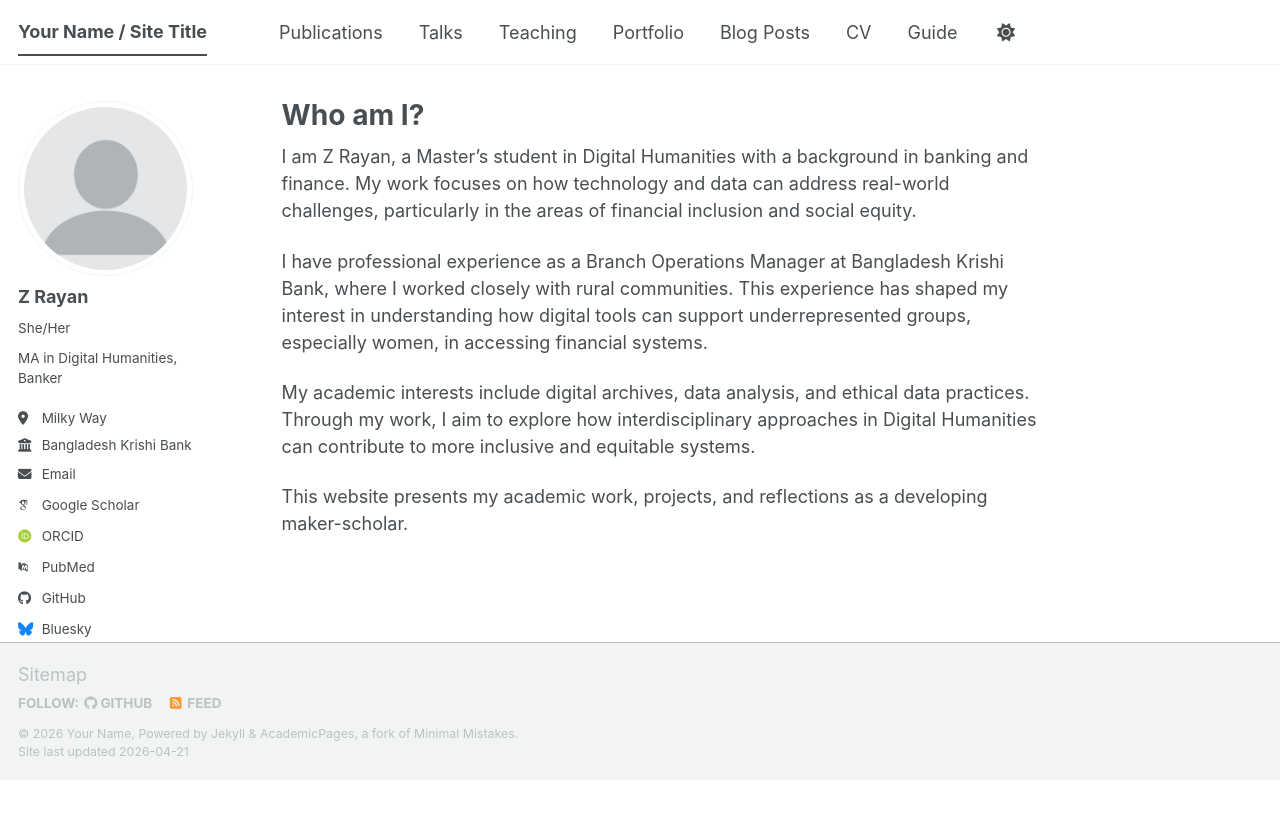
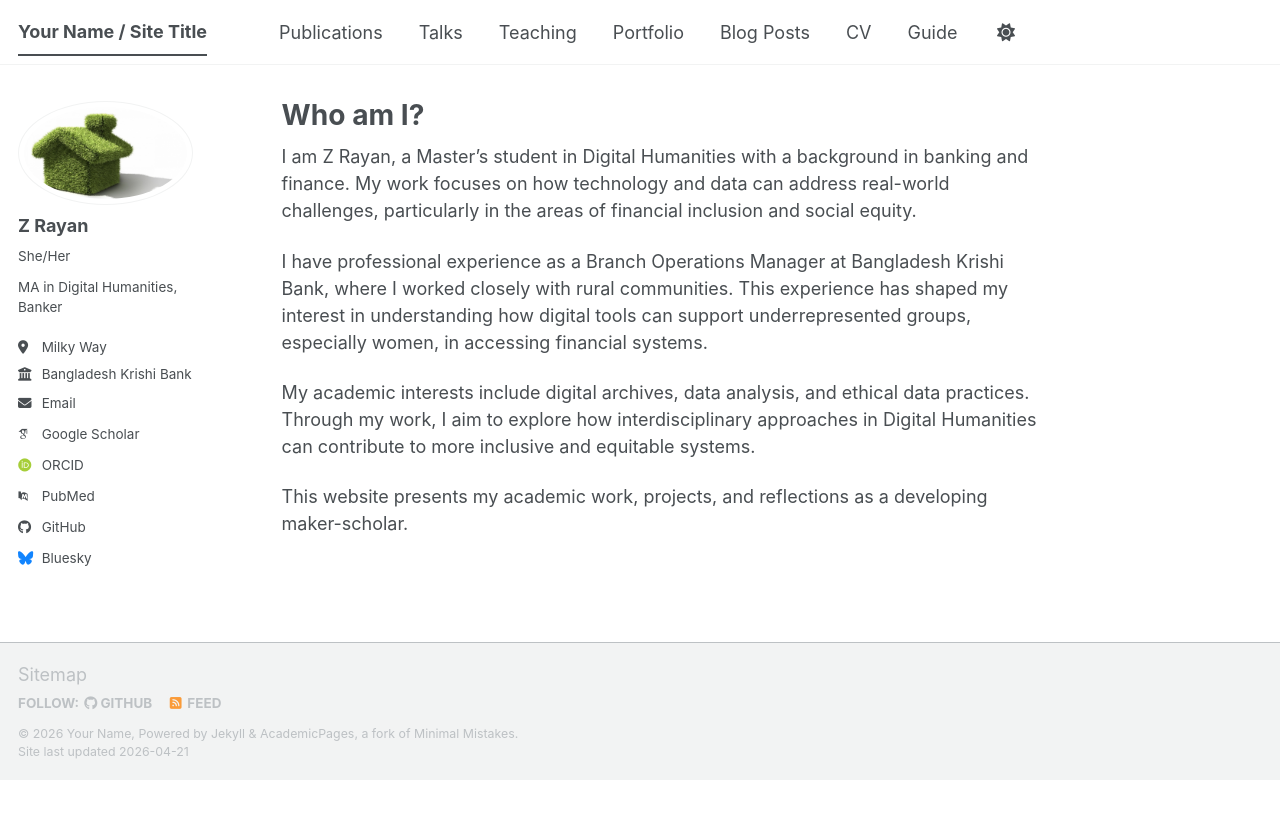
Before and after one commit to zed-aar/This-is-me, a Jekyll site: the page built from _pages/about.md, in a window 1280 px wide. Shown: the top 819 px of the page. Built offline with Jekyll 4.4.1, drawn with Linux system fonts in a browser that asks for light colours; some web fonts are replaced; a script bundle is joined from its source files by our own code; library files that are not in the unit come from our copies.

Commit message:
Update _config.yml

```diff
--- a/_config.yml
+++ b/_config.yml
@@ -22,7 +22,7 @@ repository               : "zed-aar/This-is-me"
 #               Additional customization can be done by editing /_includes/author-profile.html
 author:
   # Biographic information
-  avatar           : "profile.png"
+  avatar           : "z.jpg"
   name             : "Z Rayan"
   pronouns         : "She/Her"
   bio              : "MA in Digital Humanities, Banker"
```
